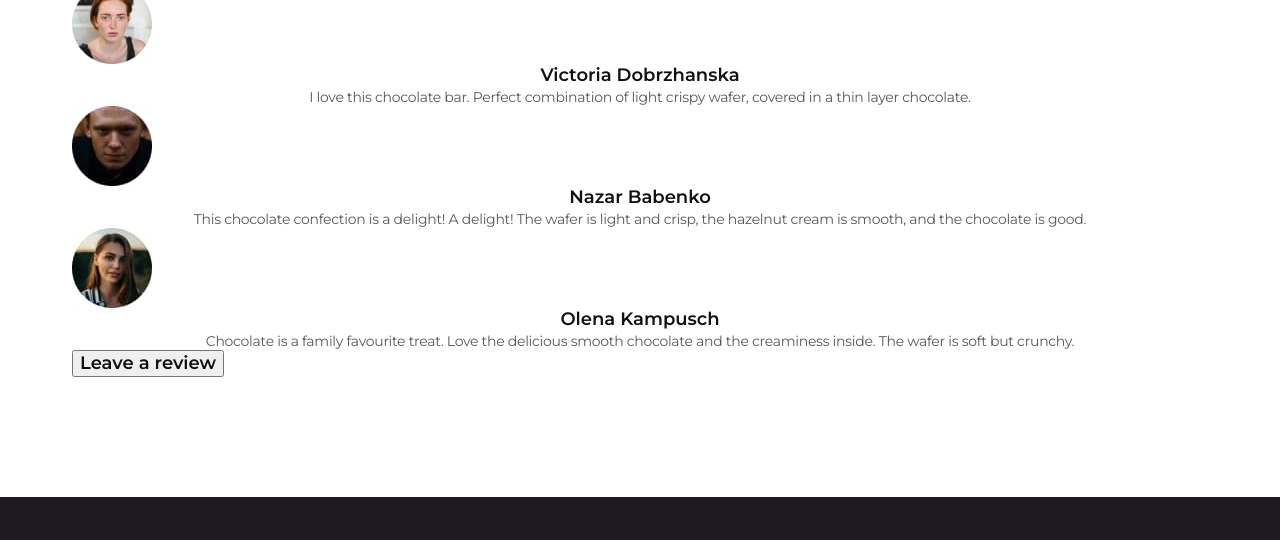
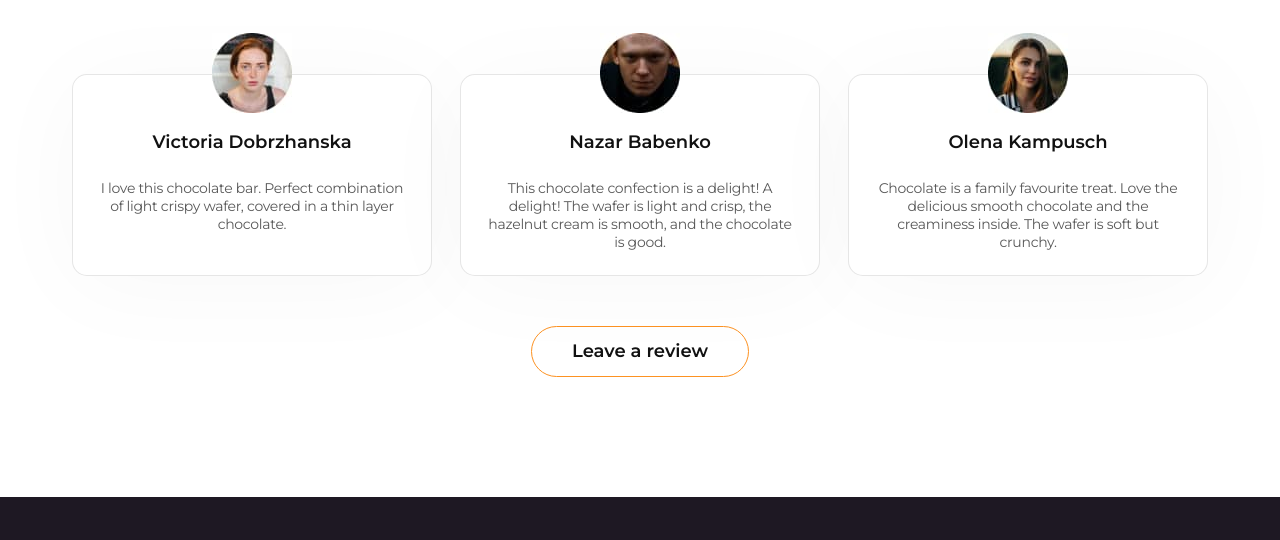
Before and after one commit to Krystyna1307/test-HTML-CSS, a plain HTML site: page index.html in a window 1280 px wide. Shown: the part 4985-5525 px from the top of the page. Drawn offline with nearby package versions, Linux system fonts and the light colour scheme.

Commit message:
section reviews

```diff
--- a/css/styles.css
+++ b/css/styles.css
@@ -429,12 +429,27 @@ img {
   padding-bottom: 120px;
 }
 .reviews-title {
+  margin-bottom: 90px;
 }
 .reviews-list {
+  display: flex;
+  gap: 28px;
+  margin-bottom: 50px;
 }
 .reviews-item {
+  width: calc((100% - 56px) / 3);
+  padding: 56px 24px 24px 24px;
+  background-color: #fff;
+  border: 1px solid rgba(17, 17, 17, 0.1);
+  border-radius: 15px;
+  box-shadow: 0 9px 100px 0 rgba(17, 17, 17, 0.03);
+  position: relative;
 }
 .reviews-image {
+  position: absolute;
+  top: -42px;
+  left: 50%;
+  transform: translateX(-50%);
 }
 .reviews-subtitle {
   font-weight: 600;
@@ -442,6 +457,7 @@ img {
   line-height: 1.33;
   text-align: center;
   color: #111;
+  margin-bottom: 24px;
 }
 .reviews-item-text {
   font-size: 14px;
@@ -454,6 +470,12 @@ img {
   font-weight: 600;
   font-size: 18px;
   color: #111;
+  display: block;
+  margin: 0 auto;
+  border: 1px solid #fd9222;
+  border-radius: 100px;
+  padding: 14px 40px;
+  background-color: transparent;
 }
 
 /* -------------------------------------- */
```
